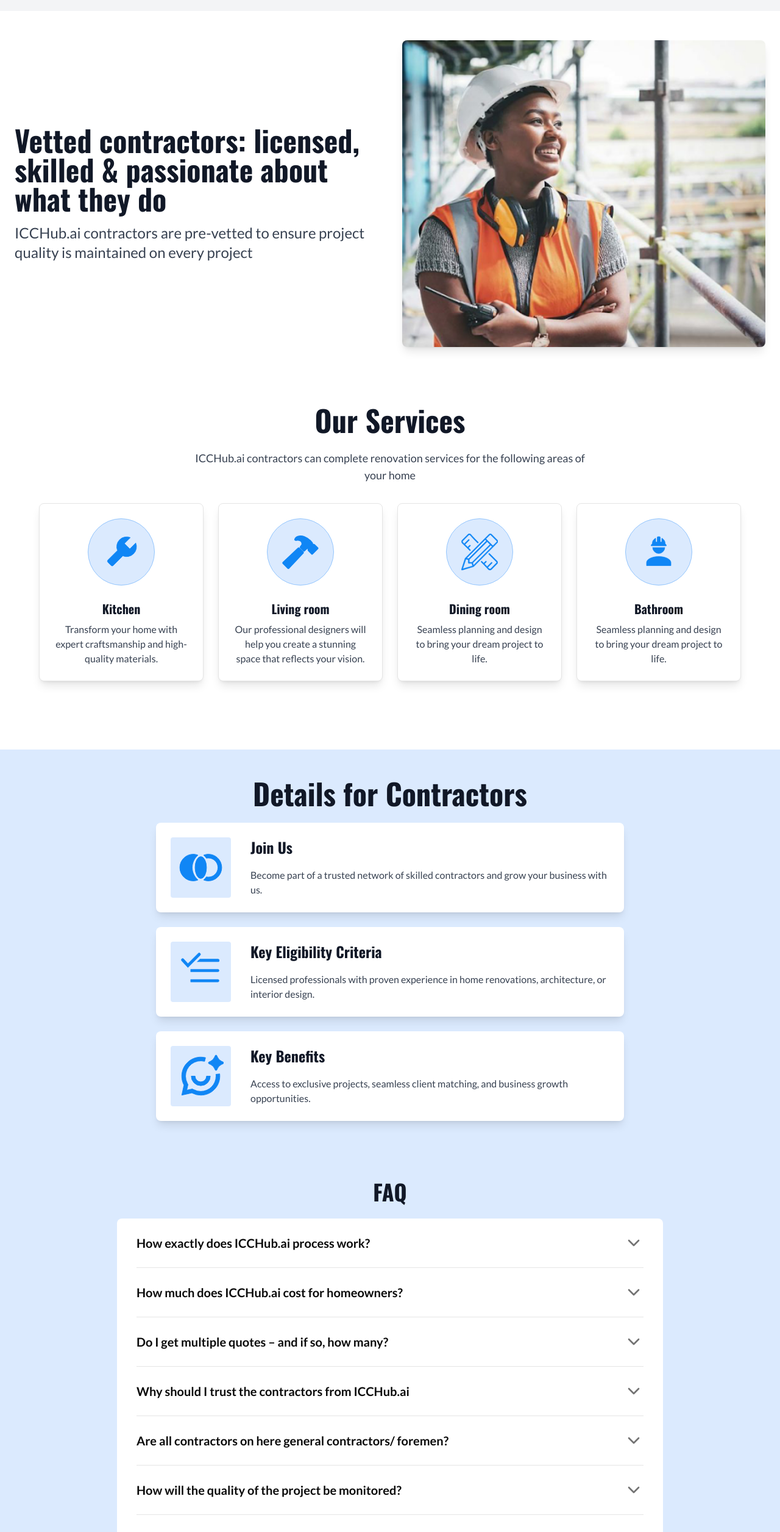
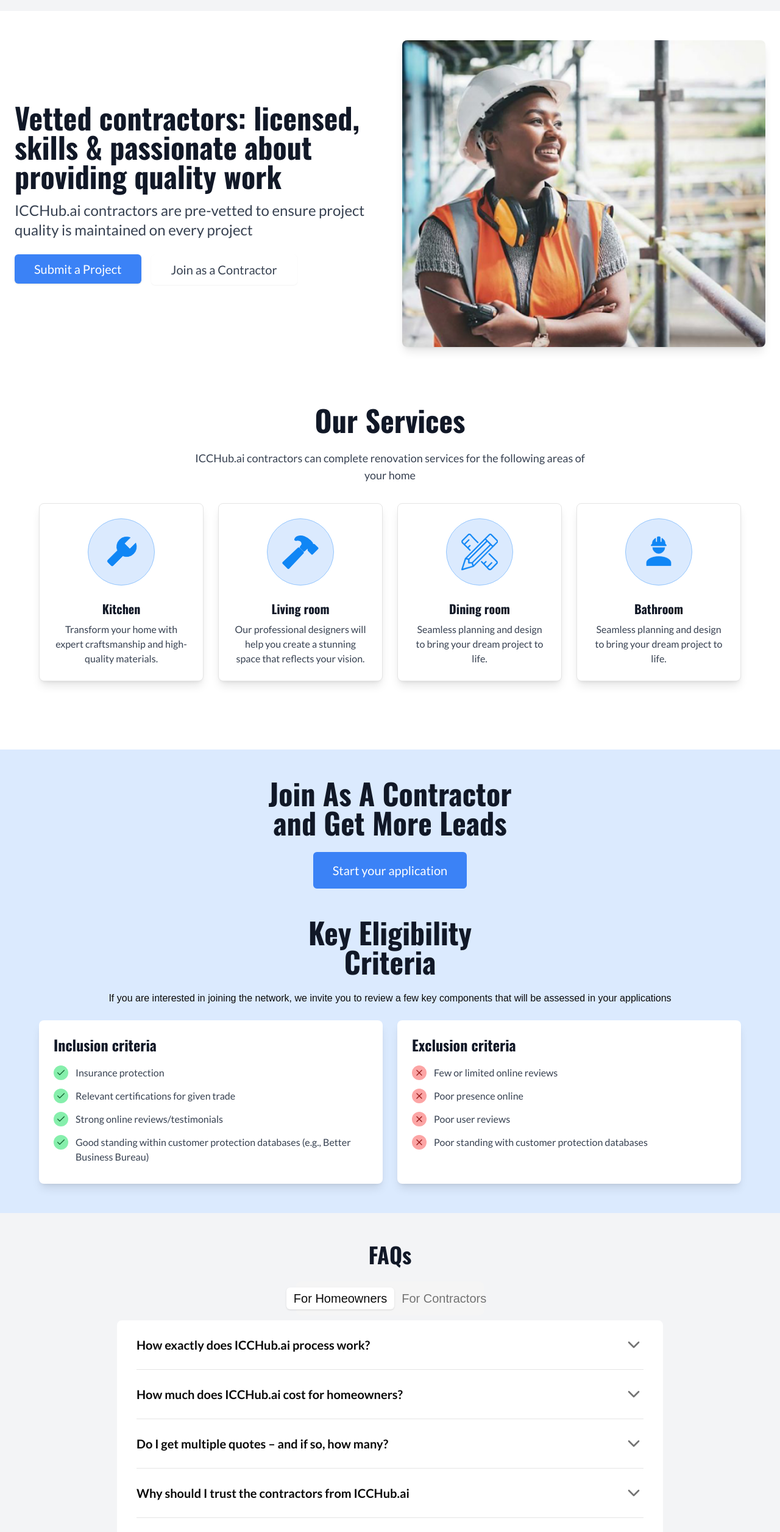
Before and after one commit to icchub-inflw/icchub-frontend, a Next.js app: page / in a window 1280 px wide. Shown: the part 1801-4313 px from the top of the page at 61% size. Built offline with nearby package versions, Linux system fonts and the light colour scheme.

Commit message:
adding ui and content updates

```diff
--- a/package.json
+++ b/package.json
@@ -13,6 +13,7 @@
     "@radix-ui/react-accordion": "^1.2.3",
     "@radix-ui/react-dialog": "^1.1.6",
     "@radix-ui/react-slot": "^1.1.2",
+    "@radix-ui/react-tabs": "^1.1.9",
     "class-variance-authority": "^0.7.1",
     "clsx": "^2.1.1",
     "framer-motion": "^12.4.3",
--- a/src/app/globals.css
+++ b/src/app/globals.css
@@ -1,6 +1,10 @@
 @tailwind base;
 @tailwind components;
 @tailwind utilities;
+
+html {
+  scroll-behavior: smooth;
+}
 
 body {
   font-family: Arial, Helvetica, sans-serif;
--- a/src/components/ui/about.tsx
+++ b/src/components/ui/about.tsx
@@ -6,7 +6,7 @@ import ImageHost from "./image-host";
 
 export default function OurVisionBanner() {
   return (
-    <section id={'about'}  className="flex flex-col md:flex-row items-center justify-center py-12 w-full mx-auto max-w-7xl gap-10 bg-white">
+    <section id={'about'}  className="flex flex-col md:flex-row items-center justify-center py-12 w-full mx-auto max-w-7xl gap-10 bg-white scroll-mt-24">
       {/* Left Column - Text Content */}
 
       <motion.div
--- a/src/components/ui/contractor-details.tsx
+++ b/src/components/ui/contractor-details.tsx
@@ -1,34 +1,83 @@
-'use client';
+"use client";
 
-import { Benefit } from '@/icons/benefit';
-import { CheckList } from '@/icons/checklist';
-import { JoinUs } from '@/icons/join-us';
-import { motion } from 'framer-motion';
+import { Benefit } from "@/icons/benefit";
+import { Check, X } from "lucide-react";
+import { CheckList } from "@/icons/checklist";
+import { JoinUs } from "@/icons/join-us";
+import { motion } from "framer-motion";
+import Link from "next/link";
 
 const contractorDetails = [
-  { title: "Join Us", description: "Become part of a trusted network of skilled contractors and grow your business with us." , icon: <JoinUs />},
-  { title: "Key Eligibility Criteria", description: "Licensed professionals with proven experience in home renovations, architecture, or interior design.", icon: <CheckList /> },
-  { title: "Key Benefits", description: "Access to exclusive projects, seamless client matching, and business growth opportunities.", icon: <Benefit /> },
+  {
+    title: "Inclusion criteria",
+    listIcon: <span className="text-green-800 bg-green-300 inline-block rounded-full p-1"><Check className="h-4 w-4" /></span>,
+    points: [
+      "Insurance protection ",
+      "Relevant certifications for given trade ",
+      "Strong online reviews/testimonials  ",
+      "Good standing within customer protection databases (e.g., Better Business Bureau) ",
+    ],
+    description:
+      "Become part of a trusted network of skilled contractors and grow your business with us.",
+    icon: <JoinUs />,
+  },
+  {
+    title: "Exclusion criteria",
+    listIcon: <span className="text-red-800 bg-red-300 inline-block rounded-full p-1"><X className="h-4 w-4" /></span>,
+    points: [
+      "Few or limited online reviews",
+      "Poor presence online",
+      "Poor user reviews",
+      "Poor standing with customer protection databases",
+    ],
+    description:
+      "Licensed professionals with proven experience in home renovations, architecture, or interior design.",
+    icon: <CheckList />,
+  },
+  // {
+  //   title: "Key Benefits",
+  //   description:
+  //     "Access to exclusive projects, seamless client matching, and business growth opportunities.",
+  //   icon: <Benefit />,
+  // },
 ];
 
 export default function ContractorDetailsBanner() {
   return (
-    <section id={'details'}  className="flex flex-col items-center py-12 px-6 bg-blue-100 w-full mt-16">
-      <h2 className="text-5xl font-bold text-gray-900 mb-6 text-center font-heading">Details for Contractors</h2>
-      <div className="grid grid-cols-1 md:grid-cols-1 gap-6 w-full max-w-6xl">
+    <section
+      id={"details-for-contractors"}
+      className="flex flex-col items-center py-12 px-6 bg-blue-100 w-full mt-16 scroll-mt-24"
+    >
+      <h2 className="text-5xl font-bold text-gray-900 mb-6 text-center font-heading w-1/3">
+        Join As A Contractor and Get More Leads
+      </h2>
+      <Link
+        href="#"
+        className="bg-blue-500 text-white hover:bg-blue-600 font-body text-xl py-4 px-8 mb-12 rounded-md"
+      >
+        Start your application
+      </Link>
+      <h2 className="text-5xl font-bold text-gray-900 mb-6 text-center font-heading w-1/3">
+        Key Eligibility Criteria
+      </h2>
+      <p className="mb-6">
+        If you are interested in joining the network, we invite you to review a
+        few key components that will be assessed in your applications
+      </p>
+      <div className="grid grid-cols-1 md:grid-cols-2 gap-6 w-full max-w-6xl">
         {contractorDetails.map((detail, index) => (
           <motion.div
             key={index}
-            className="bg-white rounded-lg shadow-lg p-6 md:w-2/3 mx-auto flex flex-col md:flex-row gap-8 items-start"
+            className="bg-white rounded-lg shadow-lg p-6 md:w-full mx-auto flex flex-col md:flex-row gap-8 items-start"
             initial={{ opacity: 0, y: 50 }}
             whileInView={{ opacity: 1, y: 0 }}
             transition={{ duration: 0.5, delay: index * 0.2 }}
             viewport={{ once: true }}
           >
-            <div className='bg-blue-100 p-3 rounded'>{detail.icon}</div>
+            {/* <div className="bg-blue-100 p-3 rounded">{detail.icon}</div> */}
             <div>
-               {/* <h3 className="text-2xl font-semibold text-gray-900 font-heading">{detail.title}</h3> */}
-               <motion.h3
+              {/* <h3 className="text-2xl font-semibold text-gray-900 font-heading">{detail.title}</h3> */}
+              <motion.h3
                 className="text-2xl font-semibold text-gray-900 font-heading relative inline"
                 initial={{ opacity: 0 }}
                 whileInView={{ opacity: 1 }}
@@ -37,7 +86,7 @@ export default function ContractorDetailsBanner() {
               >
                 {detail.title}
                 <motion.div
-                //   className="absolute left-0 top-10 bottom-0 w-[70%] h-[2px] bg-gray-300"
+                  //   className="absolute left-0 top-10 bottom-0 w-[70%] h-[2px] bg-gray-300"
                   initial={{ scaleX: 0 }}
                   whileInView={{ scaleX: 1 }}
                   transition={{ duration: 0.7, ease: "easeOut" }}
@@ -45,9 +94,19 @@ export default function ContractorDetailsBanner() {
                   style={{ transformOrigin: "left" }}
                 />
               </motion.h3>
-            <p className="text-gray-700 mt-4 font-body">{detail.description}</p>
+              <p className="text-gray-700 mt-4 font-body">
+                {/* {detail.description} */}
+                <ul>
+                  {detail.points.map((point) => {
+                    return (
+                      <li className="flex gap-3 my-2">
+                        <span>{detail.listIcon}</span> {point}
+                      </li>
+                    );
+                  })}
+                </ul>
+              </p>
             </div>
-
           </motion.div>
         ))}
       </div>
--- a/src/components/ui/faq-banner.tsx
+++ b/src/components/ui/faq-banner.tsx
@@ -7,7 +7,9 @@ import {
   AccordionContent,
 } from "@/components/ui/accordion";
 
-const faqs = [
+import { Tabs, TabsContent, TabsList, TabsTrigger } from "@/components/ui/tabs";
+
+const homeownerFaqs = [
   {
     question: "How exactly does ICCHub.ai process work?",
     answer:
@@ -68,24 +70,79 @@ const faqs = [
   },
 ];
 
+const contractorFaqs = [
+  {
+    question: "Who can use the platform",
+    answer:
+      "ICCHub.ai pulls in contractors at the subcontractor level (i.e., tradespersons who specialize in a particular area of work (e.g., plumbing)). We then leverage AI to create teams with the skill sets needed to meet homeowner project normalizeRepeatedSlashes.",
+  },
+  {
+    question: "How do I get leads?",
+    answer:
+      "We ask homeowners to describe their project as best as they can, asking additional prompts to ensure we get the preliminary detail you need! We then scan our contractor network, to assess the availability and alignment of skill sets required for the job. Homeowners gets the opportunity to review your profile and decide on whether to schedule a meeting with you in person (no initial bids needed)",
+  },
+  {
+    question: "How do I get paid?",
+    answer:
+      "First encounter: homeowners will be required to pay for your initial site visit, a fee of which will be reduced from the total project cost to be paid. Project downpayment & milestones: once a contract is signed between both parties to begin the work, an initial down payment will be paid, followed by a final payment at the completion of the project. ICCHub.ai will support you both in drafting a renovation project contract and securely set up your payment plan.",
+  },
+  {
+    question: "How do I join the contractor network",
+    answer:
+      "We ask that you complete the contractors’ applications through which your professional background will be assessed. Provided you meet all of the eligibility requirements you will be invited into the network!",
+  },
+  {
+    question: "What are the fees for using the platform",
+    answer:
+      "Monthly payment: contractors are expected to pay a fee to be featured on the platform and paired with projects. Transaction fees: A small transaction fee will be made for each processed payment within the platform. Please note the transaction fees will be waived for your first project within the platform!",
+  },
+];
+
 export default function FAQAccordion() {
   return (
-    <section id={'faq'} className="flex flex-col items-center py-12 px-6 bg-blue-100 w-full">
+    <section
+      id={"faq"}
+      className="flex flex-col items-center py-12 px-6 bg-gray-100 w-full scroll-mt-24"
+    >
       <h2 className="text-2xl font-bold text-gray-900 mb-6 font-heading text-4xl">
-        FAQ
+        FAQs
       </h2>
+      <Tabs defaultValue="account" className="w-full">
+        <TabsList>
+          <TabsTrigger value="account">For Homeowners</TabsTrigger>
+          <TabsTrigger value="password">For Contractors</TabsTrigger>
+        </TabsList>
+        <TabsContent value="account">
+          {/* <h1 className="text-center text-3xl">{" Homeowner FAQs"}</h1> */}
           <Accordion
             type="single"
             collapsible
-        className="w-full max-w-4xl bg-white px-8 rounded-lg"
+            className="w-full max-w-4xl bg-white px-8 rounded-lg mx-auto"
           >
-        {faqs.map((faq, index) => (
+            {homeownerFaqs.map((faq, index) => (
               <AccordionItem key={index} value={`item-${index}`}>
                 <AccordionTrigger>{faq.question}</AccordionTrigger>
                 <AccordionContent>{faq.answer}</AccordionContent>
               </AccordionItem>
             ))}
           </Accordion>
+        </TabsContent>
+        <TabsContent value="password">
+          {/* <h1>{" Contractor FAQs"}</h1> */}
+          <Accordion
+            type="single"
+            collapsible
+            className="w-full max-w-4xl bg-white px-8 rounded-lg mx-auto"
+          >
+            {contractorFaqs.map((faq, index) => (
+              <AccordionItem key={index} value={`item-${index}`}>
+                <AccordionTrigger>{faq.question}</AccordionTrigger>
+                <AccordionContent>{faq.answer}</AccordionContent>
+              </AccordionItem>
+            ))}
+          </Accordion>
+        </TabsContent>
+      </Tabs>
     </section>
   );
 }
--- a/src/components/ui/how-it-works.tsx
+++ b/src/components/ui/how-it-works.tsx
@@ -60,7 +60,7 @@ export default function HowItWorksBanner() {
   };
 
   return (
-    <div className="bg-gray-100 ">
+    <section className="bg-gray-100 scroll-mt-24" id="how-it-works">
       <div className="p-4 mt-8 bg-blue-100">
         <h1 className="max-w-[1200px] text-center mx-auto text-3xl font-semibold font-heading">
           How ICCHub.ai Works
@@ -128,6 +128,6 @@ export default function HowItWorksBanner() {
           <ChevronRight size={24} />
         </button>
       </div>
-    </div>
+    </section>
   );
 }
--- a/src/components/ui/services.tsx
+++ b/src/components/ui/services.tsx
@@ -45,7 +45,7 @@ const services = [
 
 export default function ServicesBanner() {
   return (
-    <section id={'services'}  className="flex flex-col items-center py-12 px-6 w-full">
+    <section id={'services'}  className="flex flex-col items-center py-12 px-6 w-full scroll-mt-24">
       <h2 className="text-5xl font-bold text-gray-900 mb-6 text-center font-heading">
         Our Services
       </h2>
--- a/src/components/ui/steps-banner.tsx
+++ b/src/components/ui/steps-banner.tsx
@@ -73,7 +73,7 @@ const steps = [
 
 export default function AnimatedStepsRow() {
   return (
-    <section id={'how-it-works'} className="flex flex-col py-12 px-4 sm:px-6 bg-gray-100 w-full">
+    <section id={'how-it-works'} className="flex flex-col py-12 px-4 sm:px-6 bg-gray-100 w-full scroll-mt-24">
       <div className="max-w-7xl mx-auto">
         <h2 className="text-2xl sm:text-5xl font-bold text-gray-900 mb-6 font-heading items-start">
           Our Approach
--- /dev/null
+++ b/src/components/ui/tabs.tsx
@@ -0,0 +1,55 @@
+"use client"
+
+import * as React from "react"
+import * as TabsPrimitive from "@radix-ui/react-tabs"
+
+import { cn } from "@/lib/utils"
+
+const Tabs = TabsPrimitive.Root
+
+const TabsList = React.forwardRef<
+  React.ElementRef<typeof TabsPrimitive.List>,
+  React.ComponentPropsWithoutRef<typeof TabsPrimitive.List>
+>(({ className, ...props }, ref) => (
+  <TabsPrimitive.List
+    ref={ref}
+    className={cn(
+      "flex h-14 w-auto md:w-1/4 items-center justify-center rounded-lg bg-muted p-1 text-muted-foreground mx-auto",
+      className
+    )}
+    {...props}
+  />
+))
+TabsList.displayName = TabsPrimitive.List.displayName
+
+const TabsTrigger = React.forwardRef<
+  React.ElementRef<typeof TabsPrimitive.Trigger>,
+  React.ComponentPropsWithoutRef<typeof TabsPrimitive.Trigger>
+>(({ className, ...props }, ref) => (
+  <TabsPrimitive.Trigger
+    ref={ref}
+    className={cn(
+      "inline-flex items-center justify-center whitespace-nowrap rounded-md px-3 py-1 text-xl font-medium ring-offset-background transition-all focus-visible:outline-none focus-visible:ring-2 focus-visible:ring-ring focus-visible:ring-offset-2 disabled:pointer-events-none disabled:opacity-50 data-[state=active]:bg-background data-[state=active]:text-foreground data-[state=active]:shadow",
+      className
+    )}
+    {...props}
+  />
+))
+TabsTrigger.displayName = TabsPrimitive.Trigger.displayName
+
+const TabsContent = React.forwardRef<
+  React.ElementRef<typeof TabsPrimitive.Content>,
+  React.ComponentPropsWithoutRef<typeof TabsPrimitive.Content>
+>(({ className, ...props }, ref) => (
+  <TabsPrimitive.Content
+    ref={ref}
+    className={cn(
+      "mt-2 ring-offset-background focus-visible:outline-none focus-visible:ring-2 focus-visible:ring-ring focus-visible:ring-offset-2",
+      className
+    )}
+    {...props}
+  />
+))
+TabsContent.displayName = TabsPrimitive.Content.displayName
+
+export { Tabs, TabsList, TabsTrigger, TabsContent }
--- a/src/components/ui/vetted.tsx
+++ b/src/components/ui/vetted.tsx
@@ -3,10 +3,14 @@
 import { motion } from "framer-motion";
 // import Image from "next/image";
 import ImageHost from "./image-host";
+import { Button } from "./button";
 
 export default function Vetted() {
   return (
-    <section id={'how-it-works'}  className="flex flex-col md:flex-row items-center justify-center px-6 py-12 w-full mx-auto max-w-7xl gap-10">
+    <section
+      id={"how-it-works"}
+      className="flex flex-col md:flex-row items-center justify-center px-6 py-12 w-full mx-auto max-w-7xl gap-10"
+    >
       {/* Left Column - Text Content */}
 
       <motion.div
@@ -17,17 +21,33 @@ export default function Vetted() {
         viewport={{ once: true }}
       >
         <h2 className="text-5xl font-bold text-gray-900 font-heading">
-          Vetted contractors: licensed, skilled & passionate about what they do
+          Vetted contractors: licensed, skills & passionate about providing
+          quality work
         </h2>
         <p className="mt-4 text-gray-700 text-2xl font-body">
           ICCHub.ai contractors are pre-vetted to ensure project quality is
           maintained on every project
         </p>
+        <div className="mt-6 flex flex-col sm:flex-row gap-4 justify-center md:justify-start">
+          <Button
+            size="lg"
+            className="bg-blue-500 text-white hover:bg-blue-600 font-body text-xl py-6"
+          >
+            Submit a Project
+          </Button>
+          <Button
+            size="lg"
+            variant="outline"
+            className="border-white text-gray-700 hover:border-gray-100 hover:bg-gray-100 hover:text-blue-500 font-body text-xl py-6"
+          >
+            Join as a Contractor
+          </Button>
+        </div>
       </motion.div>
       {/* Right Column - Image */}
 
       <motion.div
-        className="w-full md:w-1/2 flex justify-center mt-6 md:mt-0"
+        className="w-full md:w-1/2 flex flex-col justify-center mt-6 md:mt-0"
         initial={{ opacity: 0, x: 50 }}
         whileInView={{ opacity: 1, x: 0 }}
         transition={{ duration: 0.6, ease: "easeOut", delay: 0.2 }}
@@ -41,6 +61,7 @@ export default function Vetted() {
           className="rounded-lg shadow-lg"
         /> */}
         <ImageHost src="/unnamed (2).png" />
+
       </motion.div>
     </section>
   );
```
Also changed, not shown: src/components/Navbar.tsx (+5 -5 lines), 1 other file (tests, documents, lock files or other folders). Lines whose indentation alone changed are shown as unchanged.
